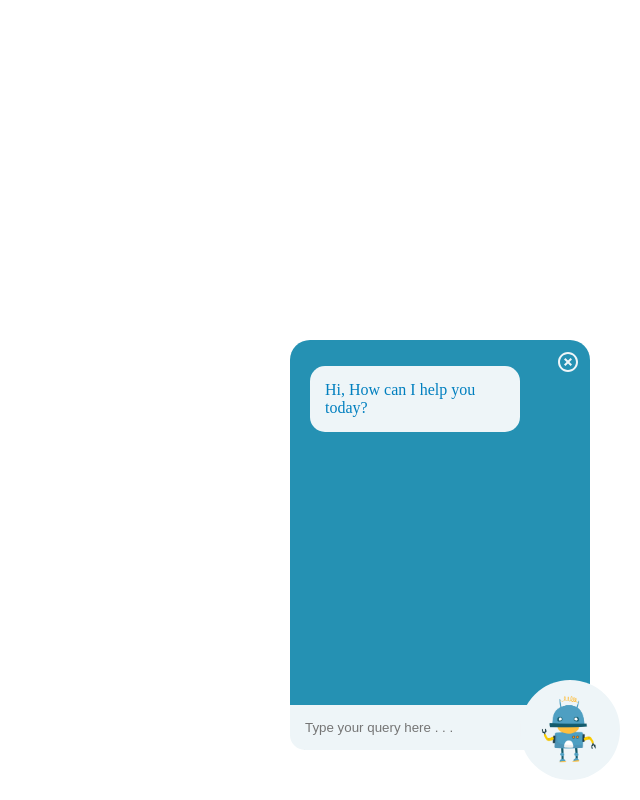
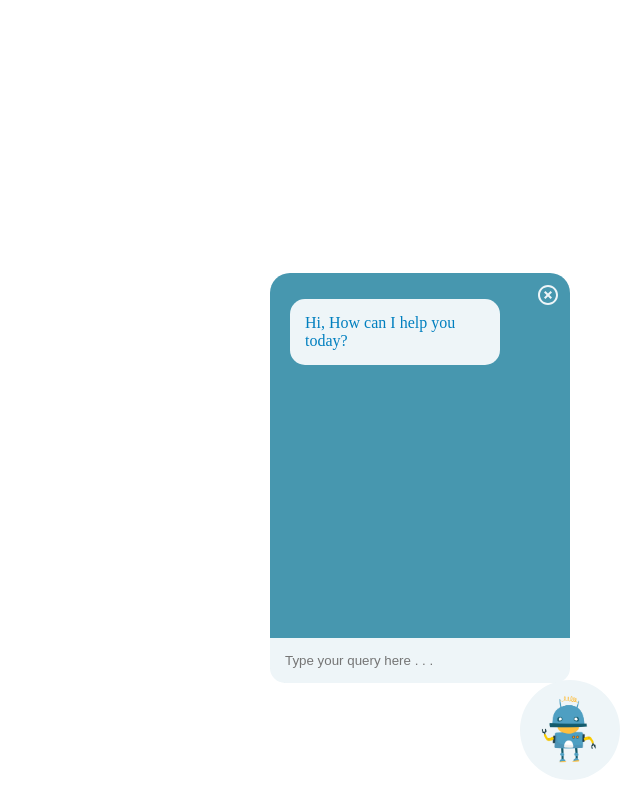
Before and after one commit to priyanshitaneja/React-Chatbot, a React (Create React App) app: page / in a window 1280 px wide. Both pictures are taken after a click on the picture 1210 px from the left and 730 px from the top of the page. Shown: the whole page, without its empty margins (640-1280 px from the left). Built offline with nearby package versions, Linux system fonts and the light colour scheme.

Commit message:
bot window spacing update

```diff
--- a/src/styles.css
+++ b/src/styles.css
@@ -21,10 +21,10 @@
     width: 300px;
     height: 400px;
     position: absolute;
-    bottom: 50px;
-    right: 50px;
-    z-index: -1;
-    background-color: #2591b3;
+    bottom: 117px;
+    right: 70px;
+    /* z-index: -1; */
+    background-color: #4797af;
     /* border: 1px solid #0081a8; */
     border-radius: 20px;
     padding-top: 10px;
@@ -48,9 +48,11 @@
   .popUpInput {
     margin: 0;
     padding: 15px;
-    width: 220px;
+    width: 270px;
+    /* width: inherit; */
     /* border-radius: 5px; */
     border-bottom-left-radius: 15px;
+    border-bottom-right-radius: 15px;
     background-color: #eef5f8;
     color: #007fbf;
     /* border: 1px solid #007fbf ; */
```
